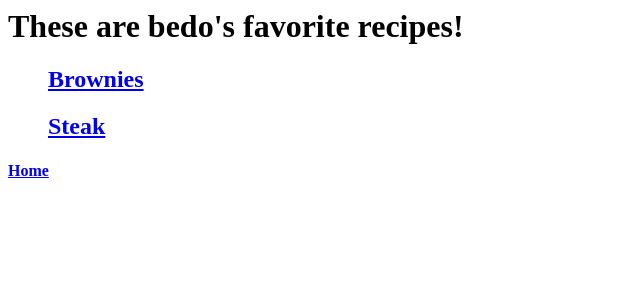
After one commit to chrisescobedo0617/RecipeBoxV1-1, a Django app: page /favoriterecipes/2/ in a window 1280 px wide. The commit adds this page. Shown: the top 300 px of the page, without its empty margins (0-640 px from the left). Run offline with Django 3.2, Linux system fonts and the light colour scheme; data comes from the database, SQL or seed files in the repository.

Commit message:
finished v2

```diff
--- a/RecipeBox/urls.py
+++ b/RecipeBox/urls.py
@@ -19,7 +19,11 @@ from recipes import views
 
 urlpatterns = [
     path("", views.homepage_view, name="homepage"),
-    path("recipe/<int:recipe_id>/", views.recipe_view),
+    path('favoriterecipes/<int:author_id>/', views.favorite_recipe_view),
+    path('favorite/<int:recipe_id>/', views.add_favorite_view),
+    path('unfavorite/<int:recipe_id>/', views.remove_favorite_view),
+    path('recipe/<int:recipe_id>/edit/', views.recipe_edit_view),
+    path("recipe/<int:recipe_id>/", views.recipe_view, name="recipe_view"),
     path("author/<int:author_id>/", views.author_view),
     path("addauthor/", views.add_author, name="addauthor"),
     path("addrecipe/", views.add_recipe, name="addrecipe"),
--- a/pyproject.toml
+++ b/pyproject.toml
@@ -9,6 +9,7 @@ python = "^3.8"
 django = "^3.1"
 
 [tool.poetry.dev-dependencies]
+autopep8 = "^1.5.4"
 
 [build-system]
 requires = ["poetry>=0.12"]
--- a/recipes/models.py
+++ b/recipes/models.py
@@ -1,8 +1,12 @@
 from django.db import models
+
 
 class Author(models.Model):
     name = models.CharField(max_length=40)
     bio = models.TextField()
+    favorites = models.ManyToManyField(
+        'Recipe', symmetrical=False, blank=True
+    )
 
     def __str__(self):
         return self.name
@@ -11,7 +15,7 @@ class Author(models.Model):
 class Recipe(models.Model):
     title = models.CharField(max_length=40)
 
-    author = models.ForeignKey(Author, on_delete=models.CASCADE)
+    recipe_author = models.ForeignKey(Author, on_delete=models.CASCADE)
     description = models.TextField()
     time_required = models.CharField(max_length=10)
     instructions = models.TextField()
--- a/recipes/views.py
+++ b/recipes/views.py
@@ -5,16 +5,34 @@ from django.contrib.auth.models import User
 from recipes.models import Author, Recipe
 from recipes.forms import AddAuthorForm, AddRecipeForm, LoginForm, RegisterForm
 
+
 def homepage_view(request):
     return render(request, "homepage.html", {"recipes": Recipe.objects.all()})
 
+
 def recipe_view(request, recipe_id):
-    return render(request, "recipe.html", {"recipe": Recipe.objects.filter(id=recipe_id).first()})
+    recipe = Recipe.objects.filter(id=recipe_id).first()
+    favorite_status = False
+    if request.user.is_authenticated:
+        author = Author.objects.filter(name=request.user.username).first()
+        favorites_recipes = author.favorites.all()
+        for favorite in favorites_recipes:
+            if recipe_id == favorite.id:
+                favorite_status = True
+    return render(request, "recipe.html", {"recipe": recipe, 'favorite_status': favorite_status})
+
 
 def author_view(request, author_id):
     author_name = Author.objects.filter(id=author_id).first()
-    recipes = Recipe.objects.filter(author=author_name)
+    recipes = Recipe.objects.filter(recipe_author=author_name)
     return render(request, 'author.html', {"author": author_name, "recipes": recipes})
+
+
+def favorite_recipe_view(request, author_id):
+    author = Author.objects.filter(id=author_id).first()
+    favorites = author.favorites.all()
+    return render(request, 'favorite.html', {'favorites': favorites, 'author': author})
+
 
 @login_required
 def add_author(request):
@@ -34,6 +52,7 @@ def add_author(request):
     else:
         return render(request, "error.html")
 
+
 @login_required
 def add_recipe(request):
     if request.method == "POST":
@@ -44,12 +63,44 @@ def add_recipe(request):
     form = AddRecipeForm()
     return render(request, "generic_form.html", {"form": form})
 
+
+@login_required
+def recipe_edit_view(request, recipe_id):
+    recipe = Recipe.objects.get(id=recipe_id)
+    if request.user.username == recipe.recipe_author.name or request.user.is_superuser:
+        if request.method == 'POST':
+            form = AddRecipeForm(request.POST)
+            if form.is_valid():
+                data = form.cleaned_data
+                recipe.title = data['title']
+                recipe.recipe_author = data['recipe_author']
+                recipe.description = data['description']
+                recipe.time_required = data['time_required']
+                recipe.instructions = data['instructions']
+                recipe.save()
+
+            return HttpResponseRedirect(reverse('recipe_view', args=[recipe.id]))
+
+        data = {
+            'title': recipe.title,
+            'author': recipe.recipe_author,
+            'description': recipe.description,
+            'time_required': recipe.time_required,
+            'instructions': recipe.instructions
+        }
+        form = AddRecipeForm(initial=data)
+        return render(request, "generic_form.html", {"form": form})
+    else:
+        return render(request, "error.html")
+
+
 def login_view(request):
     if request.method == "POST":
         form = LoginForm(request.POST)
         if form.is_valid():
             data = form.cleaned_data
-            user = authenticate(request, username=data.get("username"), password=data.get("password"))
+            user = authenticate(request, username=data.get(
+                "username"), password=data.get("password"))
             if user:
                 login(request, user)
                 return HttpResponseRedirect(request.GET.get("next", reverse("homepage")))
@@ -57,18 +108,41 @@ def login_view(request):
     form = LoginForm()
     return render(request, "generic_form.html", {"form": form})
 
+
 def register_view(request):
     if request.method == "POST":
         form = RegisterForm(request.POST)
         if form.is_valid():
             data = form.cleaned_data
-            new_user = User.objects.create_user(username=data.get("username"), password=data.get("password"))
+            new_user = User.objects.create_user(username=data.get(
+                "username"), password=data.get("password"))
             login(request, new_user)
             return HttpResponseRedirect(reverse("homepage"))
 
     form = RegisterForm()
     return render(request, "generic_form.html", {"form": form})
 
+
+@login_required
+def add_favorite_view(request, recipe_id):
+    recipe = Recipe.objects.filter(id=recipe_id).first()
+    author = Author.objects.get(name=request.user.username)
+
+    author.favorites.add(recipe)
+    author.save()
+    return HttpResponseRedirect(request.META.get('HTTP_REFERER', '/'))
+
+
+@login_required
+def remove_favorite_view(request, recipe_id):
+    recipe = Recipe.objects.filter(id=recipe_id).first()
+    author = Author.objects.get(name=request.user.username)
+
+    author.favorites.remove(recipe)
+    author.save()
+    return HttpResponseRedirect(request.META.get('HTTP_REFERER', '/'))
+
+
 def logout_view(request):
     logout(request)
     return HttpResponseRedirect(reverse("homepage"))
--- a/templates/author.html
+++ b/templates/author.html
@@ -16,5 +16,6 @@
     {% endfor %}
 
     <h4><a href="/">Home</a></h4>
+    <h4><a href="/favoriterecipes/{{author.id}}">Favorite Recipes!</a></h4>
 </body>
 </html>
--- /dev/null
+++ b/templates/favorite.html
@@ -0,0 +1,11 @@
+<h1>These are {{author.name}}'s favorite recipes!</h1>
+
+{% for favorite in favorites %}
+    <ul style="list-style: none">
+        <li>
+            <h2><a href="/recipe/{{favorite.id}}" > {{favorite}}<a></h2>
+        </li>
+    </ul>
+{% endfor %}
+
+<h4><a href="/">Home</a></h4>
```
Also changed, not shown: templates/recipe.html (+21 -8 lines), db.sqlite3, recipes/migrations/0001_initial.py, 1 other file.
